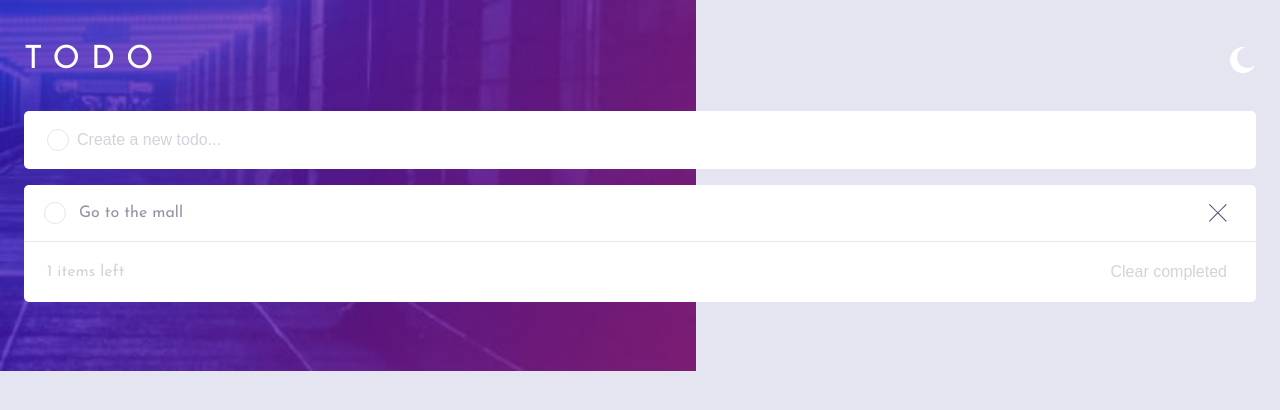
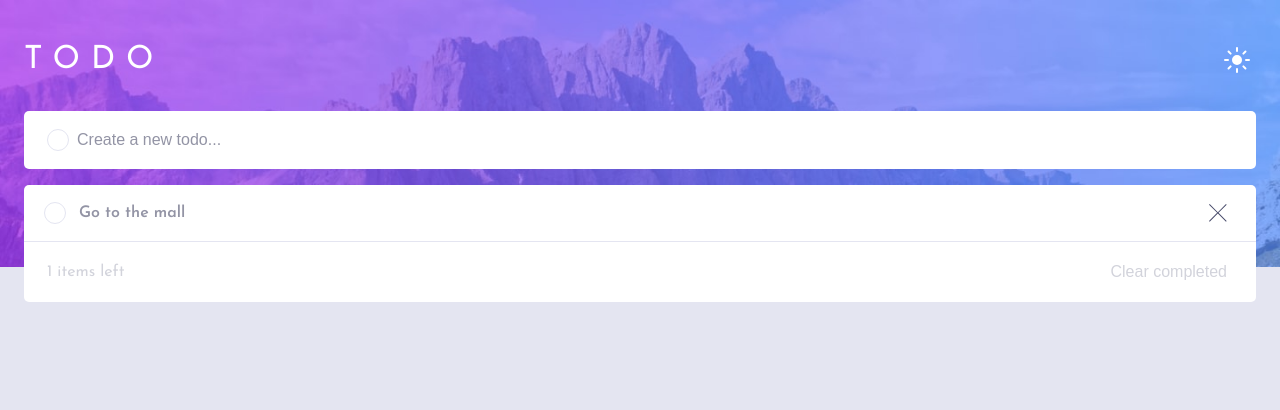
Before and after one commit to ralph-challenges/todo-app, a React app: page / in a window 1280 px wide. Built offline with nearby package versions, Linux system fonts and the light colour scheme.

Commit message:
Improve css properties

```diff
--- a/src/components/App/App.js
+++ b/src/components/App/App.js
@@ -1,4 +1,5 @@
-import React, { useState, useRef } from 'react';
+import React, { useState, useRef, useLayoutEffect } from 'react';
+import cn from 'classnames';
 
 import Header from '../Header';
 import Input from '../Input';
@@ -26,8 +27,10 @@ export default function App() {
     textInputRef.current.value = '';
   }
 
+  const appStyle = cn(['app', styles.container]);
+
   return (
-    <div className={styles.container}>
+    <div data-theme='dark' className={appStyle}>
       <Header />
       <Input textInputRef={textInputRef} handleOnSubmit={handleOnSubmit} />
       <ListItems todos={todos} />
--- a/src/components/Checkbox/Checkbox.js
+++ b/src/components/Checkbox/Checkbox.js
@@ -3,7 +3,7 @@ import PropTypes from 'prop-types';
 
 import styles from './Checkbox.module.css';
 
-export default function Radio({ label, index }) {
+export default function Checkbox({ label, index }) {
   return (
     <>
       <input
@@ -18,7 +18,7 @@ export default function Radio({ label, index }) {
   );
 }
 
-Radio.propTypes = {
+Checkbox.propTypes = {
   index: PropTypes.number.isRequired,
   label: PropTypes.string.isRequired,
 };
--- a/src/components/Checkbox/Checkbox.module.css
+++ b/src/components/Checkbox/Checkbox.module.css
@@ -1,17 +1,40 @@
+.checkbox + .label:before {
+  --background-checkbox: #fff;
+}
+
+.checkbox:checked + .label:before {
+  --background-checkbox: url(../../images/icon-check.svg),
+    linear-gradient(149deg, rgba(111,190,246,1) 20%, rgba(155,137,245,1) 39%);
+}
+
+.checkbox + .label {
+  --dashed-color: var(--darkGrayishBlue);
+  --text-decoration: none;
+}
+
+.checkbox:checked + .label {
+  --dashed-color: var(--lightGrayishBlue);
+  --text-decoration: line-through;
+}
+
+/* STYLE */
 .checkbox {
   display: none;
 }
 
-.checkbox:checked + .label:before {
-  background-image: url(../../images/icon-check.svg),
-    linear-gradient(149deg, rgba(111,190,246,1) 20%, rgba(155,137,245,1) 39%);
+.checkbox + .label:before {
+  background-image: var(--background-checkbox);
+}
+
+.checkbox + .label:before {
+  background-image: var(--background-checkbox);
   background-repeat: no-repeat;
   background-position: center;
 }
 
-.checkbox:checked + .label {
-  color: var(--list-item-dashed-color);
-  text-decoration: line-through;
+.checkbox + .label {
+  color: var(--dashed-color);
+  text-decoration: var(--text-decoration);
 }
 
 .label {
--- a/src/components/Header/Header.js
+++ b/src/components/Header/Header.js
@@ -1,14 +1,41 @@
-import React from 'react';
+import React, { useEffect, useState } from 'react';
 
 import styles from './Header.module.css';
 
 import iconMoon from '../../images/icon-moon.svg';
+import iconSun from '../../images/icon-sun.svg';
 
 export default function Header() {
+  const [theme, setTheme] = useState(window.localStorage.getItem('theme'));
+
+  useEffect(() => {
+    document.body.setAttribute('data-theme', theme);
+  }, [theme]);
+
+  function setHandleTheme(value) {
+    window.localStorage.setItem('theme', value);
+    setTheme(value);
+  }
+
+  function handleTheme() {
+    const el = document.body;
+
+    if (el.getAttribute('data-theme') === 'dark') {
+      setHandleTheme('light');
+    } else {
+      setHandleTheme('dark');
+    }
+  }
+
+  const iconImg =
+    window.localStorage.getItem('theme') === 'dark' ? iconMoon : iconSun;
+
   return (
     <header className={styles.header}>
       <h1 className={styles.title}>Todo</h1>
-      <img src={iconMoon} className={styles.icon} alt='Dark theme' />
+      <button className={styles.button} type='button' onClick={handleTheme}>
+        <img src={iconImg} className={styles.icon} alt='Dark theme' />
+      </button>
     </header>
   );
 }
--- a/src/components/Header/Header.module.css
+++ b/src/components/Header/Header.module.css
@@ -9,7 +9,13 @@
   font-size: 32px;
   letter-spacing: 11px;
   text-transform: uppercase;
-  color: var(--page-title-color);
+  color: #ffffff;
+}
+
+.button {
+  appearance: none;
+  background-color: transparent;
+  border: none;
 }
 
 .icon {}
--- a/src/components/ListItems/ListItem/ListItem.module.css
+++ b/src/components/ListItems/ListItem/ListItem.module.css
@@ -2,7 +2,8 @@
   display: flex;
   justify-content: space-between;
   align-items: center;
-  border-bottom: solid 1px var(--list-item-border-color);
+  border-bottom: solid 1px var(--veryLightGrayishBlue);
+  font-weight: 600;
 }
 
 .list-item:last-of-type {
--- a/src/stylesheets/global.css
+++ b/src/stylesheets/global.css
@@ -8,28 +8,46 @@
 	--darkGrayishBlue: hsl(236, 9%, 61%);
 	--veryDarkGrayishBlue: hsl(235, 19%, 35%);
 
-	/* COMPONENTS */
-	--body-image: url('../images/bg-mobile-dark.jpg');
+	--body-image: url('../images/bg-mobile-light.jpg');
 	--body-bg: var(--veryLightGrayishBlue);
 
-	--page-title-color: #ffffff;
-
-	--input-placeholder-color: var(--lightGrayishBlue);
+	/* COMPONENTS */
+	--input-placeholder-color: var(--darkGrayishBlue);
 
 	/* List items */
 	--list-bg: #ffffff;
 	--list-color-empty: var(--darkGrayishBlue);
-
-	/* List item */
-  --list-item-border-color: var(--veryLightGrayishBlue);
-	--list-item-dashed-color: var(--veryLightGrayishBlue);
-	--list-item-color: var(--darkGrayishBlue);
 
 	/* radio component */
 	--radio-border-color: var(--veryLightGrayishBlue);
 
 	/* button component? */
 	--clear-button-color: var(--lightGrayishBlue);
+}
+
+
+body[data-theme="dark"] {
+	/* variables */
+	--veryDarkDesaturatedBlue: hsl(235, 24%, 19%);
+	/*- Very Dark Blue: hsl(235, 21%, 11%)*/
+	/*- Very Dark Desaturated Blue: hsl(235, 24%, 19%)*/
+	/*- Light Grayish Blue: hsl(234, 39%, 85%)*/
+	/*- Light Grayish Blue (hover): hsl(236, 33%, 92%)*/
+	/*- Dark Grayish Blue: hsl(234, 11%, 52%)*/
+	/*- Very Dark Grayish Blue: hsl(233, 14%, 35%)*/
+
+	--body-image: url('../images/bg-mobile-dark.jpg');
+	--body-bg: var(--veryDarkDesaturatedBlue);
+}
+
+@media (min-width: 600px) {
+	:root {
+		--body-image: url('../images/bg-desktop-light.jpg');
+	}
+
+	body[data-theme="dark"] {
+		--body-image: url('../images/bg-desktop-dark.jpg');
+	}
 }
 
 body {
```
